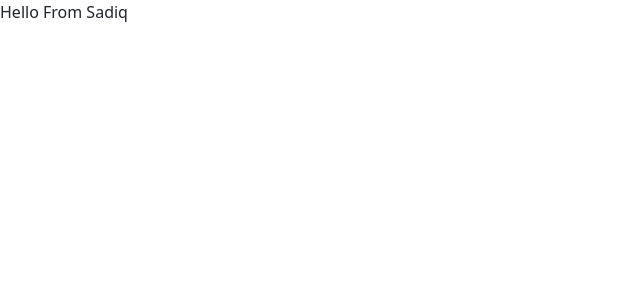
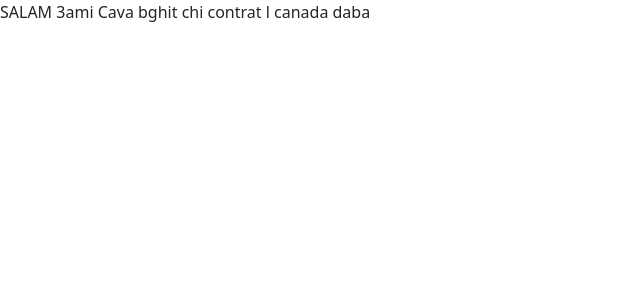
Before and after one commit to AMINESDQ/frontAngular, an Angular app: page / in a window 1280 px wide. Shown: the top 300 px of the page, without its empty margins (0-640 px from the left). Built offline with nearby package versions, Linux system fonts and the light colour scheme.

Commit message:
test webhooks

```diff
--- a/src/app/home/home.component.html
+++ b/src/app/home/home.component.html
@@ -1 +1 @@
-<p>Hello From Sadiq</p>
+<p>SALAM 3ami Cava bghit chi contrat l canada daba</p>
```
